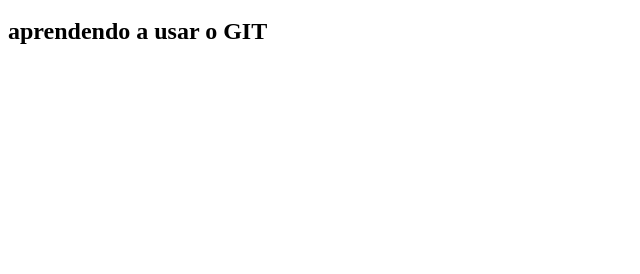
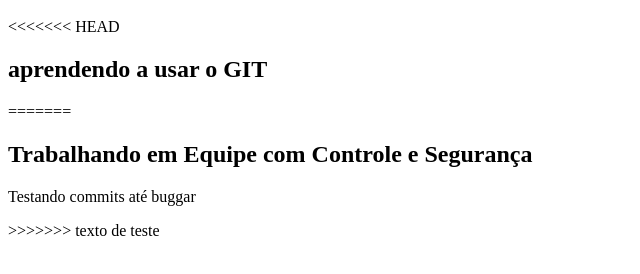
Before and after one commit to julianoebram/meu-site, a plain HTML site: page index.html in a window 1280 px wide. Shown: the part 48-322 px from the top of the page, without its empty margins (0-640 px from the left). Drawn offline with Linux system fonts and the light colour scheme.

Commit message:
texto de teste

```diff
--- a/index.html
+++ b/index.html
@@ -4,6 +4,15 @@
     </head>
     <body>
         <h1>Git</h1>
+<<<<<<< HEAD
         <h2> aprendendo a usar o GIT</h2>
+=======
+        <h2>Trabalhando em Equipe com Controle e Segurança</h2>
+
+        <p>Testando commits até buggar</p>
+
+
+        </ul>
+>>>>>>> texto de teste
     </body>
 </html>
```
